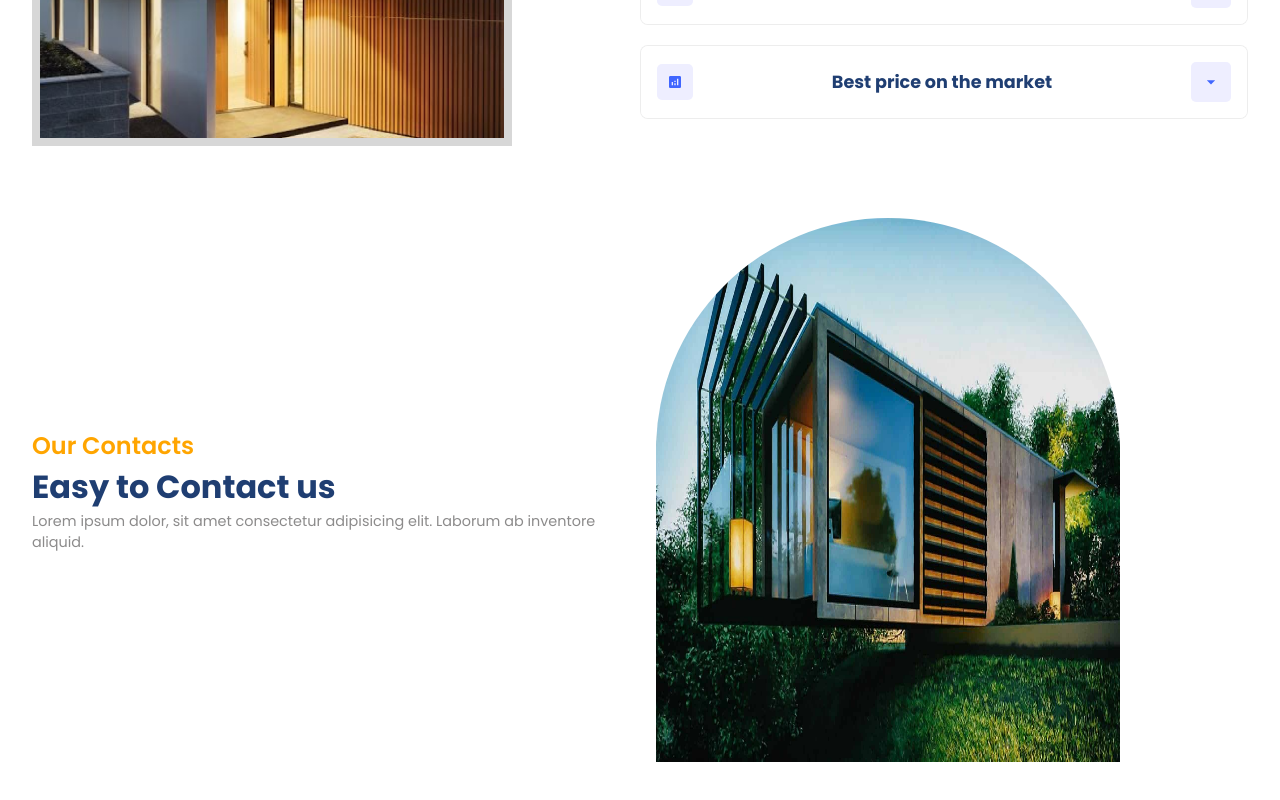
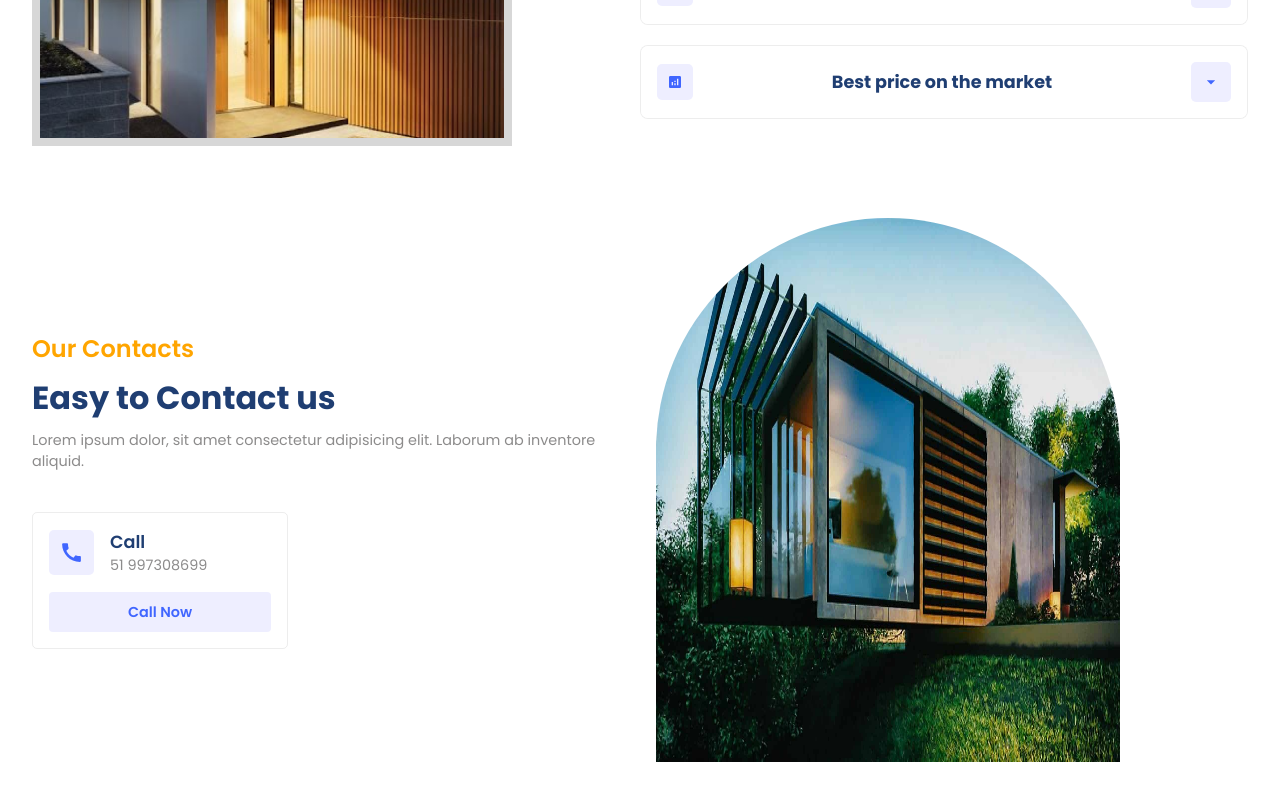
Before and after one commit to edugod/trainingReact, a React (Vite) app: page / in a window 1280 px wide. Shown: the part 1846-2646 px from the top of the page. Built offline with nearby package versions, Linux system fonts and the light colour scheme.

Commit message:
wait a second

```diff
--- a/package.json
+++ b/package.json
@@ -14,7 +14,7 @@
     "react-accessible-accordion": "^5.0.0",
     "react-countup": "^6.4.2",
     "react-dom": "^18.2.0",
-    "react-icons": "^4.8.0",
+    "react-icons": "^4.12.0",
     "react-outside-click-handler": "^1.3.0",
     "swiper": "^9.4.1",
     "swiper-react": "^1.0.0"
--- a/src/components/Contact/Contact.css
+++ b/src/components/Contact/Contact.css
@@ -5,3 +5,47 @@
 .c-container>div {
     flex: 1;
 }
+
+.c-right {
+    width: 100%;
+}
+
+.c-left {
+    gap: 0.5rem;
+}
+
+.contactModes {
+    margin-top: 2rem;
+    gap: 1rem;
+}
+
+.contactModes .row {
+    gap: 1.5rem;
+}
+
+.mode {
+    width: 16rem;
+    padding: 1rem;
+    border: 0.8px solid rgba(128, 128, 128, 0.143);
+    border-radius: 5px;
+    gap: 1rem;
+    transition: all 300ms ease-in;
+}
+
+.mode .button {
+    width: 100%;
+    background: var(--lightBlue);
+    color: var(--blue);
+    font-size: 0.9rem;
+    font-weight: 600;
+}
+
+.mode >:nth-child(1) {
+    width: 100%;
+    gap: 1rem;
+}
+
+.mode .detail .primaryText {
+    font-size: 1.1rem;
+    font-weight: 600;
+}
--- a/src/components/Contact/Contact.jsx
+++ b/src/components/Contact/Contact.jsx
@@ -1,5 +1,8 @@
 import React from 'react'
 import './Contact.css'
+import { MdCall } from 'react-icons/md'
+import { BsFillChatDotsFill } from 'react-icons/bs'
+import { HiChatBubbleBottomCenter } from 'react-icons/hi2'
 
 const Contact = () => {
 	return (
@@ -14,6 +17,24 @@ const Contact = () => {
 						Lorem ipsum dolor, sit amet consectetur adipisicing elit. Laborum ab inventore
 						aliquid.
 					</span>
+
+					<div className='flexColStart contactModes'>
+						{/* first row */}
+						<div className='flexColStart row'>
+							<div className='flexColCenter mode'>
+								<div className='flexStart'>
+									<div className='flexCenter icon'>
+										<MdCall size={25} />
+									</div>
+									<div className='flexColStart detail'>
+										<span className='primaryText'>Call</span>
+										<span className='secondaryText'>51 997308699</span>
+									</div>
+								</div>
+								<div className='flexCenter button'>Call Now</div>
+							</div>
+						</div>
+					</div>
 				</div>
 
 				{/* Right side */}
```
Also changed, not shown: 1 other file (tests, documents, lock files or other folders).
